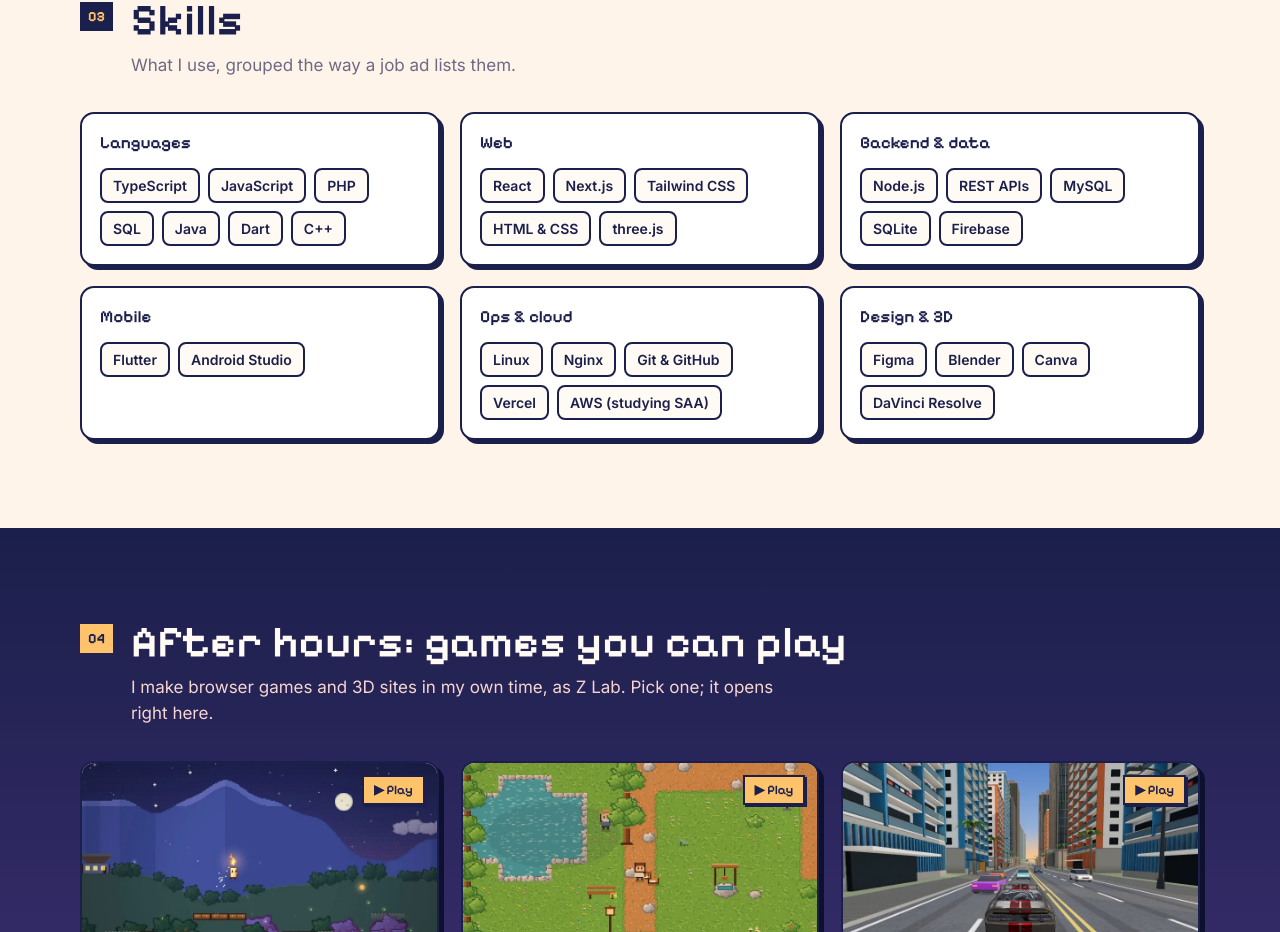
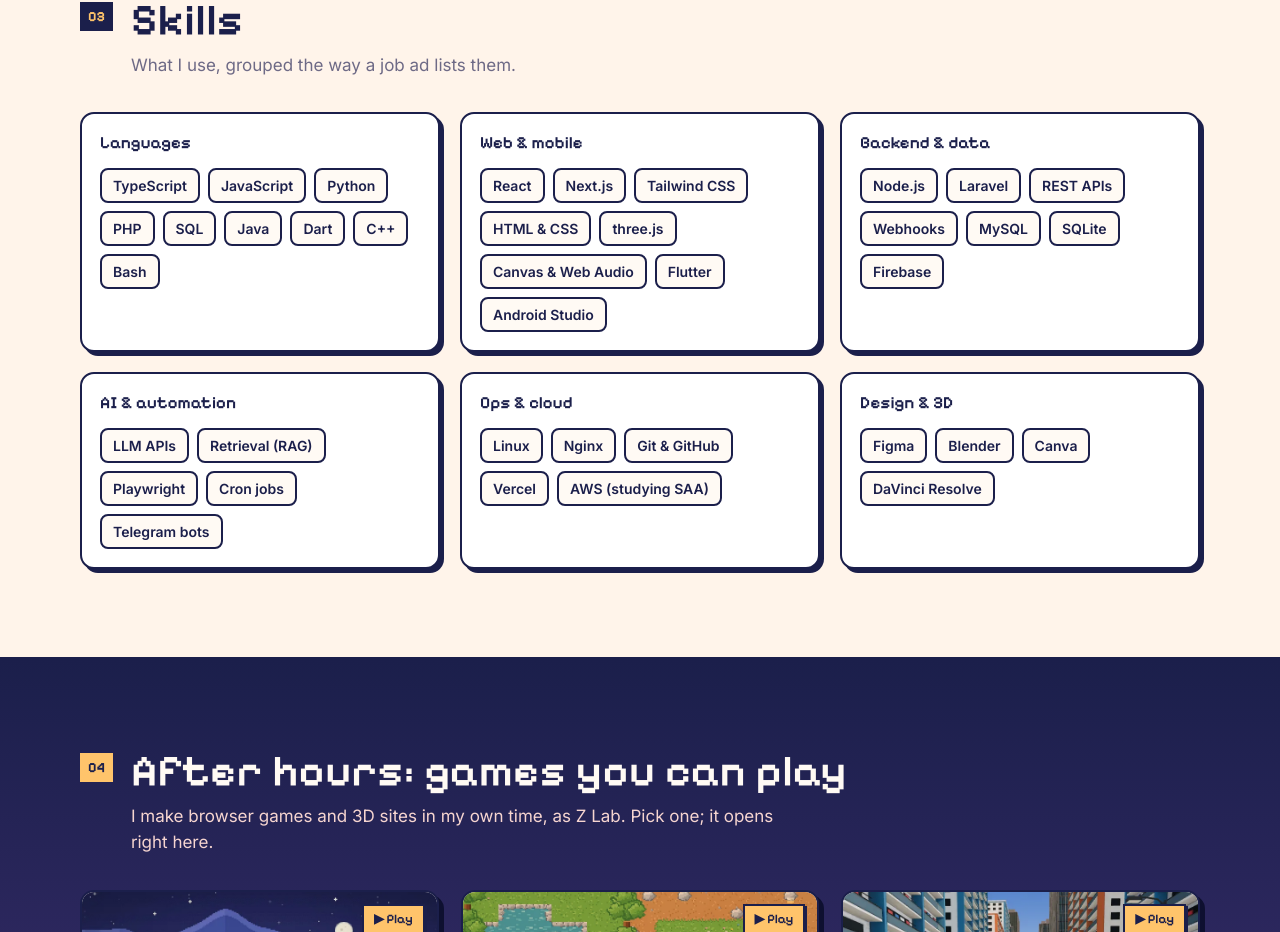
Before and after one commit to JustZachary/adrian-zachary-portfolio, a Next.js app in the folder temp-portfolio/: page / in a window 1280 px wide. Shown: the part 2993-3925 px from the top of the page. Built offline with nearby package versions, Linux system fonts and the light colour scheme.

Commit message:
Skills: add Python, Bash, Laravel and project tools

```diff
--- a/temp-portfolio/src/data/profile.ts
+++ b/temp-portfolio/src/data/profile.ts
@@ -93,10 +93,10 @@ export const AWARDS = [
 ];
 
 export const SKILLS: { group: string; items: string[] }[] = [
-  { group: "Languages", items: ["TypeScript", "JavaScript", "PHP", "SQL", "Java", "Dart", "C++"] },
-  { group: "Web", items: ["React", "Next.js", "Tailwind CSS", "HTML & CSS", "three.js"] },
-  { group: "Backend & data", items: ["Node.js", "REST APIs", "MySQL", "SQLite", "Firebase"] },
-  { group: "Mobile", items: ["Flutter", "Android Studio"] },
+  { group: "Languages", items: ["TypeScript", "JavaScript", "Python", "PHP", "SQL", "Java", "Dart", "C++", "Bash"] },
+  { group: "Web & mobile", items: ["React", "Next.js", "Tailwind CSS", "HTML & CSS", "three.js", "Canvas & Web Audio", "Flutter", "Android Studio"] },
+  { group: "Backend & data", items: ["Node.js", "Laravel", "REST APIs", "Webhooks", "MySQL", "SQLite", "Firebase"] },
+  { group: "AI & automation", items: ["LLM APIs", "Retrieval (RAG)", "Playwright", "Cron jobs", "Telegram bots"] },
   { group: "Ops & cloud", items: ["Linux", "Nginx", "Git & GitHub", "Vercel", "AWS (studying SAA)"] },
   { group: "Design & 3D", items: ["Figma", "Blender", "Canva", "DaVinci Resolve"] },
 ];
```
